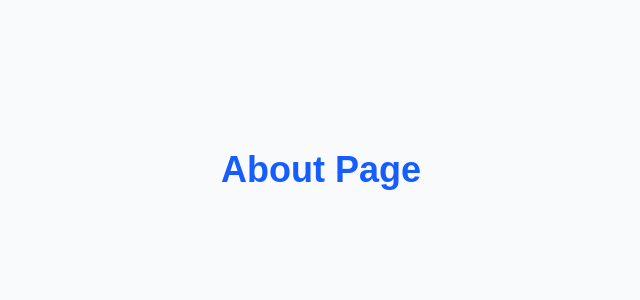
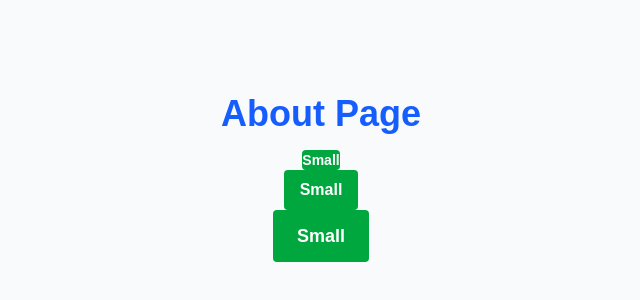
Before and after one commit to Kawona/alx-project-0x02-setup, a Next.js app in the folder alx-project-0x02/: page /about in a window 1280 px wide. Shown: the part 222-522 px from the top of the page, without its empty margins (319-959 px from the left). Built offline with nearby package versions, Linux system fonts and the light colour scheme.

Commit message:
Added BButton.tsx to components/common file

```diff
--- /dev/null
+++ b/alx-project-0x02/components/common/Button.tsx
@@ -0,0 +1,30 @@
+import React from "react";
+import { ButtonProps } from "@/interfaces";
+
+export default function Button({
+    children,
+    size = 'medium',
+    shape = "rounded-md",
+    onClick,
+    className = "",
+}: ButtonProps) {
+    const sizeClasses: Record<typeof size, string> = {
+        small: "px-py-1 text-sm",
+        medium: "px-4 py-2 text-base",
+        large: "px-6 py-3 text-lg",
+    };
+
+    return (
+        <button
+            onClick={onClick}
+            className={`bg-green-600 text-white font-semibold
+                ${sizeClasses[size]}
+                ${shape}
+                hover:bg-green-700 transition
+                ${className}
+                `}
+        >
+            {children}
+        </button>
+    );
+}
--- a/alx-project-0x02/interfaces/index.ts
+++ b/alx-project-0x02/interfaces/index.ts
@@ -21,3 +21,11 @@
     title: string;
     content: string;
 }
+
+export interface ButtonProps {
+    children: React.ReactNode;
+    size?: "small" | "medium" | "large";
+    shape?: "rounded-sm" | "rounded-md" | "rounded-full";
+    onClick?: () => void;
+    className?: string;
+}
--- a/alx-project-0x02/pages/about.tsx
+++ b/alx-project-0x02/pages/about.tsx
@@ -1,3 +1,4 @@
+import Button from "@/components/common/Button";
 
 export default function AboutPage() {
     return (
@@ -5,6 +6,10 @@
             <h1 className="text-4xl font-bold text-blue-600 mb-4">
                 About Page
             </h1>
+            <Button size="small" shape="rounded-sm">Small</Button>
+            <Button size="medium" shape="rounded-sm">Small</Button>
+            <Button size="large" shape="rounded-sm">Small</Button>
+
         </div>
     );
 }
```
